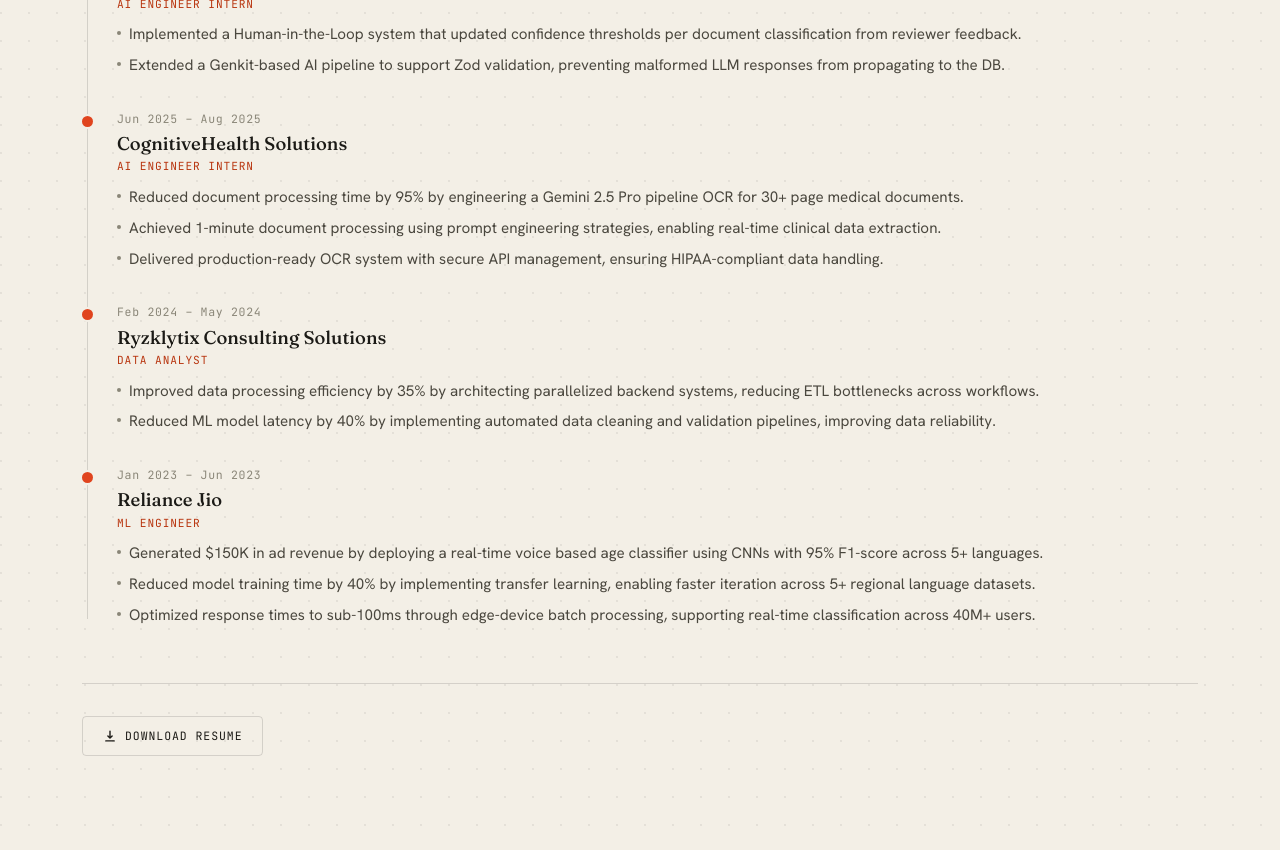
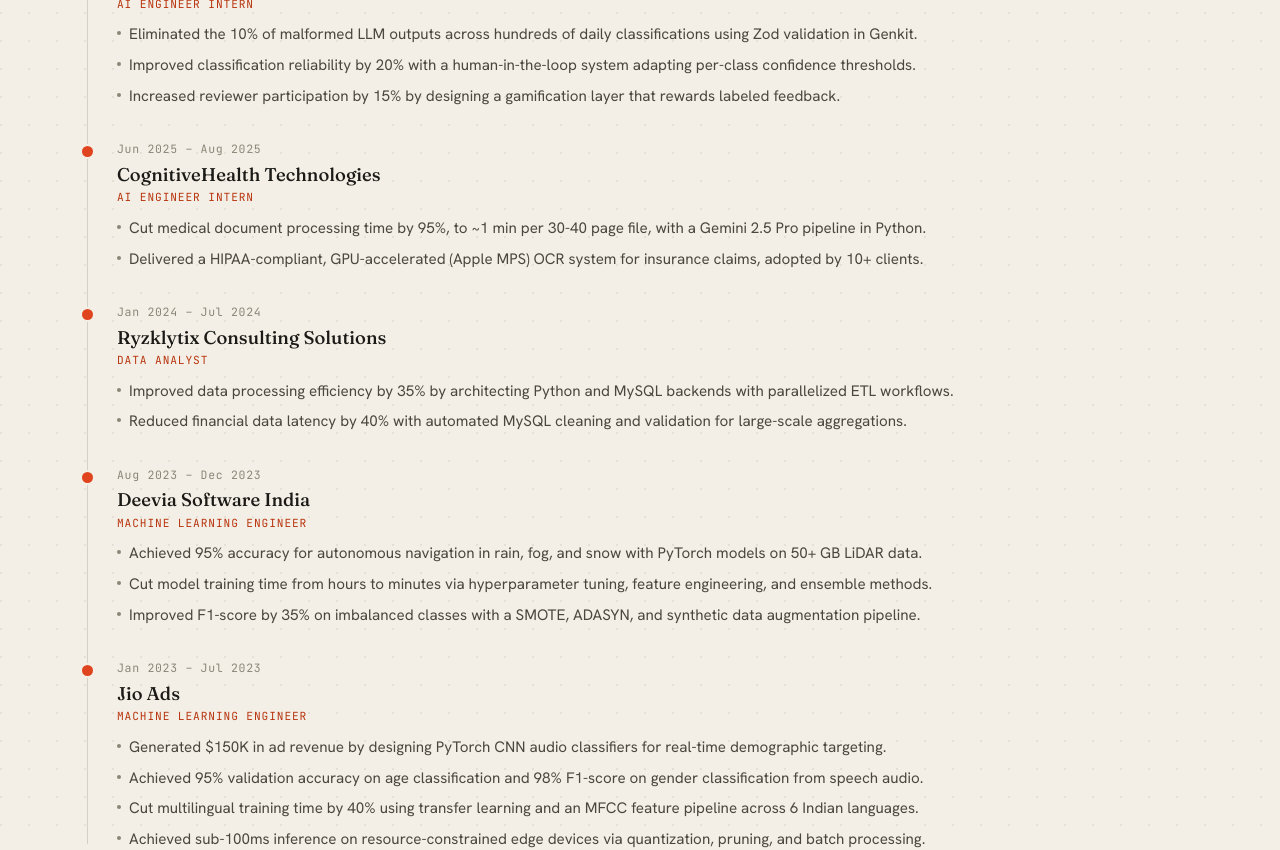
Before and after one commit to AkhilKas/personal-portfolio, a React (Vite) app: page / in a window 1280 px wide. Shown: the part 2060-2910 px from the top of the page. Built offline with nearby package versions, Linux system fonts and the light colour scheme.

Commit message:
feat: Sync Experience section with latest resume
Rename CognitiveHealth to Technologies, add Deevia Software India, rename Reliance Jio to Jio Ads, correct Ryzklytix and Jio dates, and update all bullets to match the resume.

```diff
--- a/src/components/Experience.jsx
+++ b/src/components/Experience.jsx
@@ -13,42 +13,54 @@
     id: 4,
     period: 'Feb 2026 – Apr 2026',
     title: 'AI Engineer Intern',
-    organization: 'CognitiveHealth Solutions',
+    organization: 'CognitiveHealth Technologies',
     bullets: [
-      'Implemented a Human-in-the-Loop system that updated confidence thresholds per document classification from reviewer feedback.',
-      'Extended a Genkit-based AI pipeline to support Zod validation, preventing malformed LLM responses from propagating to the DB.',
+      'Eliminated the 10% of malformed LLM outputs across hundreds of daily classifications using Zod validation in Genkit.',
+      'Improved classification reliability by 20% with a human-in-the-loop system adapting per-class confidence thresholds.',
+      'Increased reviewer participation by 15% by designing a gamification layer that rewards labeled feedback.',
     ],
   },
   {
     id: 3,
     period: 'Jun 2025 – Aug 2025',
     title: 'AI Engineer Intern',
-    organization: 'CognitiveHealth Solutions',
+    organization: 'CognitiveHealth Technologies',
     bullets: [
-      'Reduced document processing time by 95% by engineering a Gemini 2.5 Pro pipeline OCR for 30+ page medical documents.',
-      'Achieved 1-minute document processing using prompt engineering strategies, enabling real-time clinical data extraction.',
-      'Delivered production-ready OCR system with secure API management, ensuring HIPAA-compliant data handling.',
+      'Cut medical document processing time by 95%, to ~1 min per 30-40 page file, with a Gemini 2.5 Pro pipeline in Python.',
+      'Delivered a HIPAA-compliant, GPU-accelerated (Apple MPS) OCR system for insurance claims, adopted by 10+ clients.',
     ],
   },
   {
     id: 2,
-    period: 'Feb 2024 – May 2024',
+    period: 'Jan 2024 – Jul 2024',
     title: 'Data Analyst',
     organization: 'Ryzklytix Consulting Solutions',
     bullets: [
-      'Improved data processing efficiency by 35% by architecting parallelized backend systems, reducing ETL bottlenecks across workflows.',
-      'Reduced ML model latency by 40% by implementing automated data cleaning and validation pipelines, improving data reliability.',
+      'Improved data processing efficiency by 35% by architecting Python and MySQL backends with parallelized ETL workflows.',
+      'Reduced financial data latency by 40% with automated MySQL cleaning and validation for large-scale aggregations.',
+    ],
+  },
+  {
+    id: 6,
+    period: 'Aug 2023 – Dec 2023',
+    title: 'Machine Learning Engineer',
+    organization: 'Deevia Software India',
+    bullets: [
+      'Achieved 95% accuracy for autonomous navigation in rain, fog, and snow with PyTorch models on 50+ GB LiDAR data.',
+      'Cut model training time from hours to minutes via hyperparameter tuning, feature engineering, and ensemble methods.',
+      'Improved F1-score by 35% on imbalanced classes with a SMOTE, ADASYN, and synthetic data augmentation pipeline.',
     ],
   },
   {
     id: 1,
-    period: 'Jan 2023 – Jun 2023',
-    title: 'ML Engineer',
-    organization: 'Reliance Jio',
+    period: 'Jan 2023 – Jul 2023',
+    title: 'Machine Learning Engineer',
+    organization: 'Jio Ads',
     bullets: [
-      'Generated $150K in ad revenue by deploying a real-time voice based age classifier using CNNs with 95% F1-score across 5+ languages.',
-      'Reduced model training time by 40% by implementing transfer learning, enabling faster iteration across 5+ regional language datasets.',
-      'Optimized response times to sub-100ms through edge-device batch processing, supporting real-time classification across 40M+ users.',
+      'Generated $150K in ad revenue by designing PyTorch CNN audio classifiers for real-time demographic targeting.',
+      'Achieved 95% validation accuracy on age classification and 98% F1-score on gender classification from speech audio.',
+      'Cut multilingual training time by 40% using transfer learning and an MFCC feature pipeline across 6 Indian languages.',
+      'Achieved sub-100ms inference on resource-constrained edge devices via quantization, pruning, and batch processing.',
     ],
   },
 ];
```
